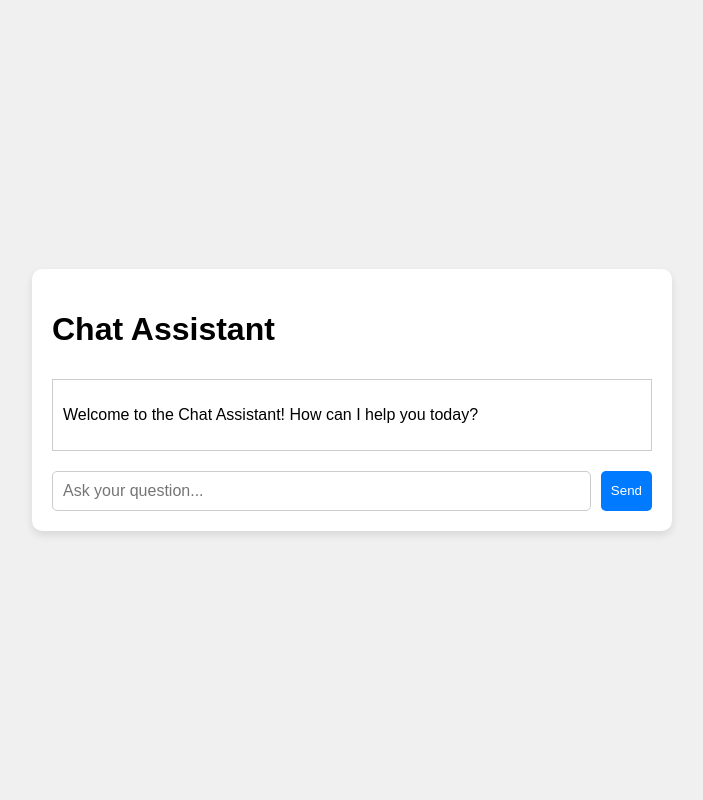
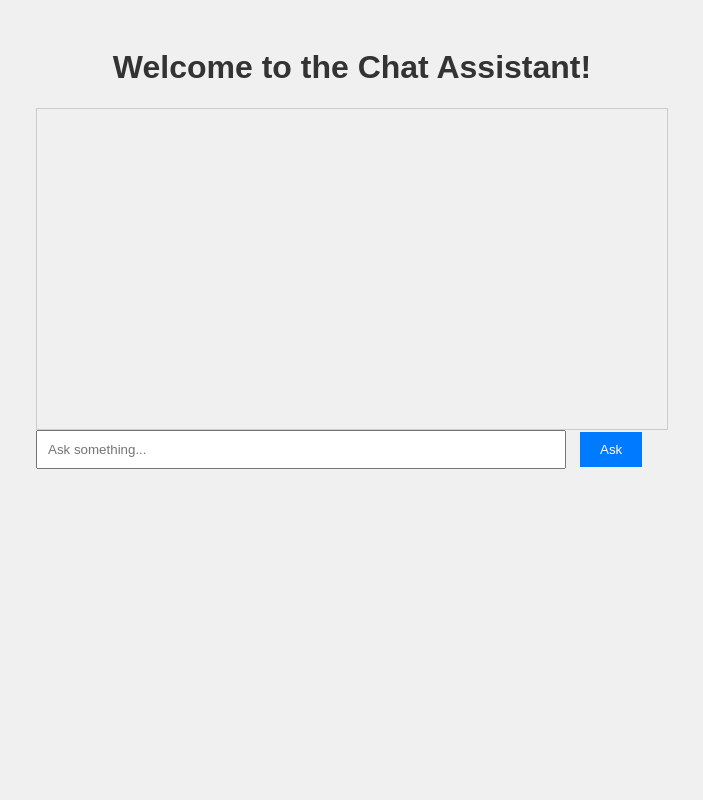
Before and after one commit to rakshitva/sqlite-chat-assistant, a Flask app: page / in a window 1280 px wide. Shown: the whole page, without its empty margins (288-991 px from the left). Run offline with Flask 3, Linux system fonts and the light colour scheme.

Commit message:
Updated backend and frontend for user query handling

```diff
--- a/app.py
+++ b/app.py
@@ -1,33 +1,42 @@
 from flask import Flask, render_template, request, jsonify
+import sqlite3
 
 app = Flask(__name__)
 
-# Route to render the frontend (HTML page)
+# Mock function to simulate bot answers based on queries
+def get_answer(query):
+    # Here you can add logic to handle different queries, like querying a database
+    if "employee names" in query.lower():
+        return "Alice, Bob, Charlie, David"  # Mocked response
+    elif "departments" in query.lower():
+        return "HR, IT, Sales, Marketing"  # Mocked response
+    else:
+        return "Sorry, I couldn't understand your query."
+
 @app.route('/')
 def index():
-    return render_template('index.html')  # Render the HTML page when the user accesses the root URL
+    return render_template('index.html')
 
-# Route to handle the chat query
-@app.route('/chat', methods=['POST'])
-def chat():
-    data = request.get_json()
-    query = data.get("query")
+@app.route('/ask', methods=['POST'])
+def ask():
+    try:
+        # Get the user query from the frontend
+        user_query = request.json.get('query')
+        if not user_query:
+            return jsonify({'error': 'No query provided'}), 400
 
-    # Handle the query (you can add your own logic here for the chatbot)
-    response = handle_query(query)
+        # Process the query and get the response from the bot
+        response = get_answer(user_query)
 
-    return jsonify({"response": response})
+        if not response:
+            return jsonify({'error': 'No response found'}), 500
 
-# Function to handle user queries (modify this with your own logic)
-def handle_query(query):
-    # Example logic: if the query matches a certain text, return a predefined response
-    if query.lower() == "who is the manager of the sales department?":
-        return "John Doe is the manager of the Sales department."
-    elif query.lower() == "what is the company mission?":
-        return "Our mission is to innovate and provide excellent customer service."
-    # Add more logic or AI model calls to handle different queries
-    return "Sorry, I couldn't understand the query."
+        # Return the response back to the frontend
+        return jsonify({'answer': response}), 200
 
-if __name__ == "__main__":
-    # Running the app
-    app.run(debug=True, host="0.0.0.0", port=5000)
+    except Exception as e:
+        print(f"Error: {str(e)}")
+        return jsonify({'error': 'An error occurred while processing your request'}), 500
+
+if __name__ == '__main__':
+    app.run(debug=True)
--- a/templates/index.html
+++ b/templates/index.html
@@ -5,101 +5,71 @@
     <meta name="viewport" content="width=device-width, initial-scale=1.0">
     <title>Chat Assistant</title>
     <style>
-        body {
-            font-family: Arial, sans-serif;
-            margin: 0;
-            padding: 0;
-            display: flex;
-            flex-direction: column;
-            align-items: center;
-            justify-content: center;
-            height: 100vh;
-            background-color: #f0f0f0;
-        }
-        .chat-container {
-            width: 80%;
-            max-width: 600px;
-            background-color: white;
-            padding: 20px;
-            border-radius: 10px;
-            box-shadow: 0 4px 8px rgba(0, 0, 0, 0.1);
-            display: flex;
-            flex-direction: column;
-            gap: 10px;
-        }
-        .chat-box {
-            max-height: 300px;
-            overflow-y: auto;
-            border: 1px solid #ccc;
-            padding: 10px;
-            margin-bottom: 10px;
-        }
-        .input-box {
-            display: flex;
-            gap: 10px;
-        }
-        input[type="text"] {
-            flex: 1;
-            padding: 10px;
-            font-size: 16px;
-            border: 1px solid #ccc;
-            border-radius: 5px;
-        }
-        button {
-            padding: 10px;
-            background-color: #007BFF;
-            color: white;
-            border: none;
-            border-radius: 5px;
-            cursor: pointer;
-        }
-        button:hover {
-            background-color: #0056b3;
-        }
+        body { font-family: Arial, sans-serif; background-color: #f0f0f0; color: #333; }
+        .container { width: 50%; margin: 0 auto; padding: 20px; }
+        h1 { text-align: center; }
+        #chat-box { height: 300px; border: 1px solid #ccc; overflow-y: scroll; padding: 10px; }
+        input[type="text"] { width: 80%; padding: 10px; margin-right: 10px; }
+        button { padding: 10px 20px; background-color: #007bff; color: white; border: none; }
+        button:hover { background-color: #0056b3; }
+        .message { margin-bottom: 10px; }
+        .bot-message { color: green; }
+        .user-message { color: blue; }
     </style>
 </head>
 <body>
-    <div class="chat-container">
-        <h1>Chat Assistant</h1>
-        <div id="chat-box" class="chat-box">
-            <p>Welcome to the Chat Assistant! How can I help you today?</p>
-        </div>
-        <div class="input-box">
-            <input type="text" id="query" placeholder="Ask your question..." />
-            <button onclick="sendQuery()">Send</button>
-        </div>
+
+<div class="container">
+    <h1>Welcome to the Chat Assistant!</h1>
+    <div id="chat-box"></div>
+    <input type="text" id="user-query" placeholder="Ask something..." />
+    <button onclick="sendQuery()">Ask</button>
 </div>
 
 <script>
-        function sendQuery() {
-            var query = document.getElementById("query").value;
-            if (query.trim() === "") {
-                alert("Please enter a query.");
-                return;
+    function appendMessage(message, sender) {
+        const chatBox = document.getElementById('chat-box');
+        const newMessage = document.createElement('div');
+        newMessage.classList.add('message');
+        newMessage.classList.add(sender === 'bot' ? 'bot-message' : 'user-message');
+        newMessage.innerText = message;
+        chatBox.appendChild(newMessage);
+        chatBox.scrollTop = chatBox.scrollHeight;  // Scroll to the bottom
     }
 
-            var chatBox = document.getElementById("chat-box");
-            chatBox.innerHTML += "<p><strong>You:</strong> " + query + "</p>";
+    function sendQuery() {
+        const userQuery = document.getElementById('user-query').value;
+        if (!userQuery.trim()) return;
 
-            fetch('https://rakshit-chatbot.onrender.com/chat', {
+        // Display user message
+        appendMessage(userQuery, 'user');
+
+        // Clear input
+        document.getElementById('user-query').value = '';
+
+        // Send request to backend
+        fetch('https://rakshit-chatbot.onrender.com/ask', {
             method: 'POST',
             headers: {
                 'Content-Type': 'application/json'
             },
-                body: JSON.stringify({ query: query })
+            body: JSON.stringify({ query: userQuery })
         })
         .then(response => response.json())
         .then(data => {
-                chatBox.innerHTML += "<p><strong>Bot:</strong> " + data.response + "</p>";
-                chatBox.scrollTop = chatBox.scrollHeight;
+            // Display bot response
+            if (data.answer) {
+                appendMessage(data.answer, 'bot');
+            } else {
+                appendMessage("Sorry, something went wrong. Please try again.", 'bot');
+            }
         })
         .catch(error => {
+            appendMessage("Sorry, an error occurred. Please try again later.", 'bot');
             console.error('Error:', error);
-                chatBox.innerHTML += "<p><strong>Bot:</strong> Sorry, there was an error processing your request.</p>";
         });
-
-            document.getElementById("query").value = ""; // Clear input field
     }
 </script>
+
 </body>
 </html>
```
Lines whose indentation alone changed are shown as unchanged.
